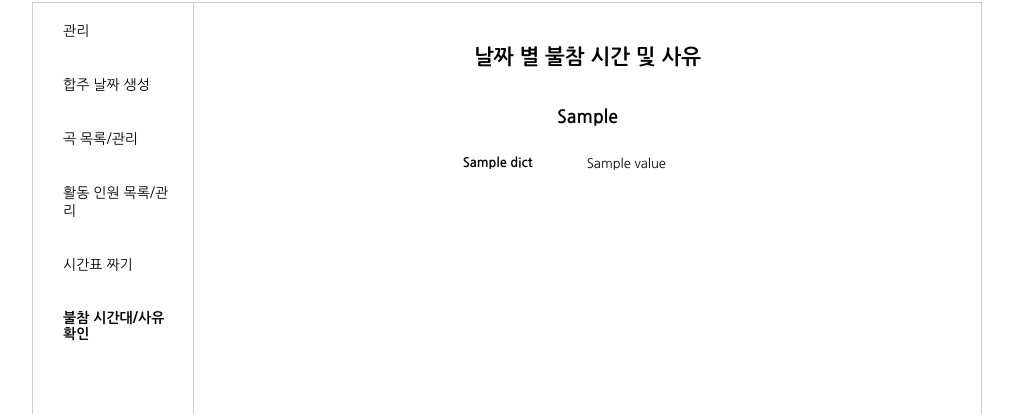
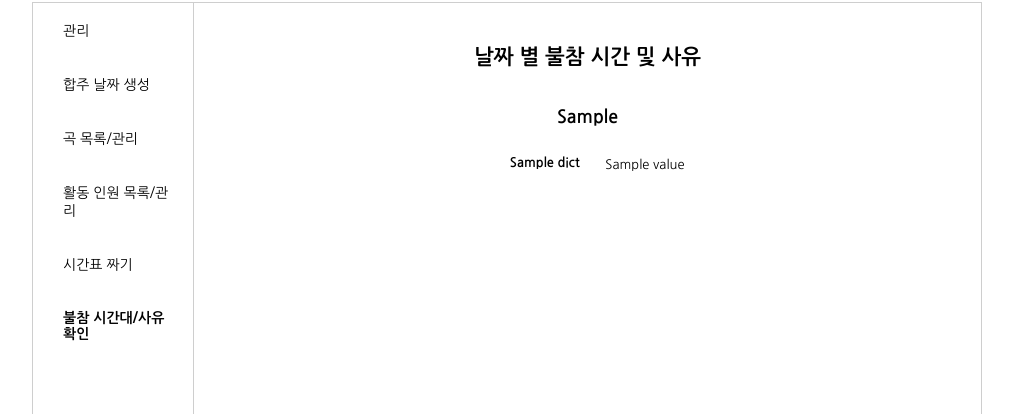
Before and after one commit to john8707/banhyang-web2, a Django app: template banhyang/practice/templates/who_is_not_coming.html in a window 1280 px wide. Shown: the part 186-600 px from the top of the page, without its empty margins (133-1146 px from the left). Run offline with Django 3.2, Linux system fonts and the light colour scheme; the template is opened without the code that fills it: most values are stand-ins (such as "Sample title", 1, 10 or a date in 2020); parts of the project's set-up code (start-up, migrations or seed data) failed here and were passed over.

Commit message:
UPDATE 불참 사유 가시성 개선

```diff
--- a/banhyang/core/static/css/core.css
+++ b/banhyang/core/static/css/core.css
@@ -133,16 +133,17 @@ a, a:visited{
     font-weight: bold;
     margin-top: 6px;
     float: left;
-    width: 45%;
+    width: 49%;
     text-align: right;
 }
 
 .setting_input{
-    padding: 0 15px;
-    margin-left: 48%;
+    padding: 0 10px;
+    margin-left: 51%;
     margin-bottom: 7px;
     text-align: left;
-    max-width: 48%;
+    line-height: 1.4;
+    max-width: 51%;
 }
 
 
--- a/banhyang/practice/templates/who_is_not_coming.html
+++ b/banhyang/practice/templates/who_is_not_coming.html
@@ -18,9 +18,9 @@
             {{d}}
         </div>
         {% for name, value in dict.items %}
-        <div class="" style="margin-bottom: 5px;">
+        <div class="" style="margin-bottom: 8px;">
 
-            <div class="setting_label mt0" style="float: left; width: 43%;">
+            <div class="setting_label mt0">
                 {{name}}
             </div>
 
```
Also changed, not shown: banhyang/practice/views.py (+3 -6 lines).
